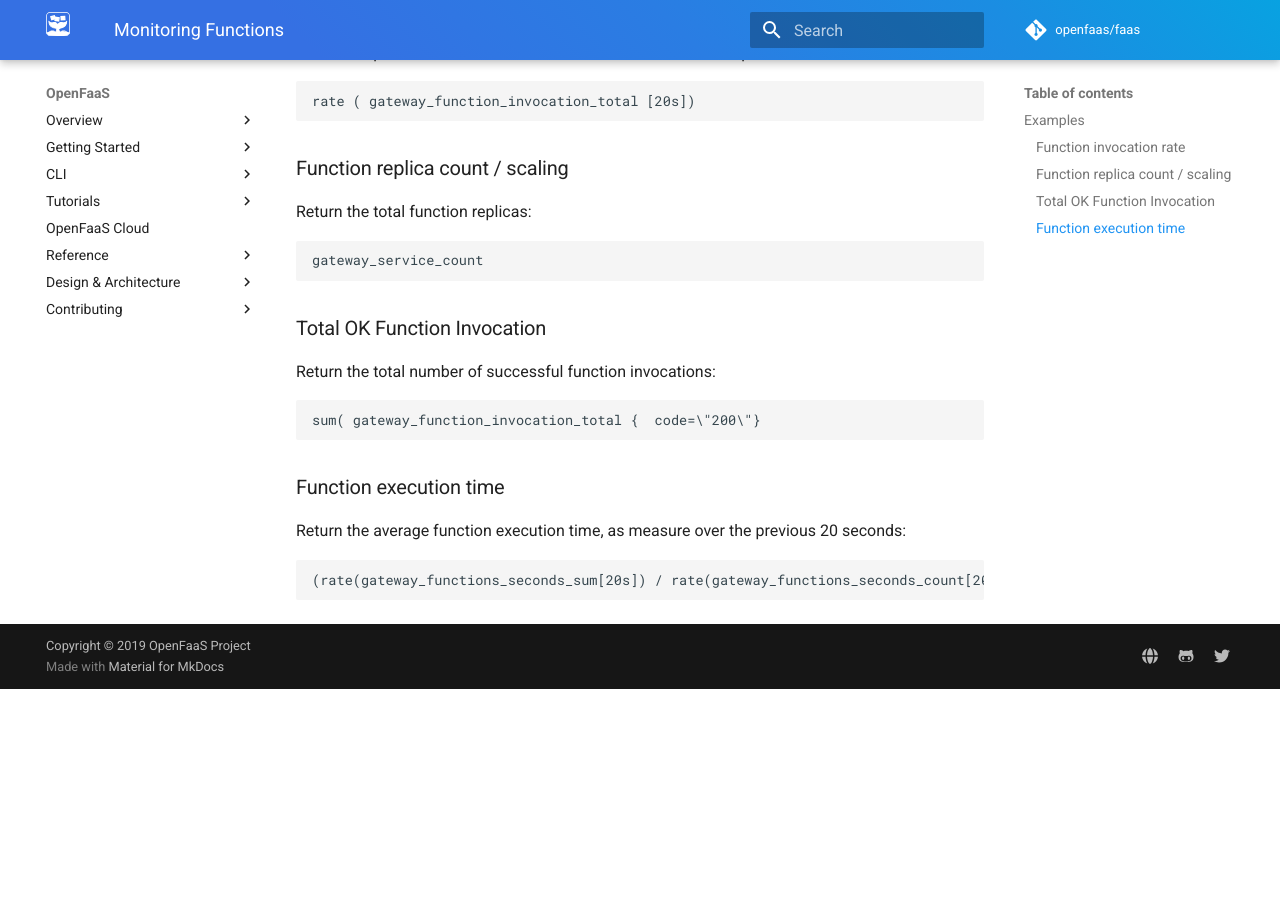
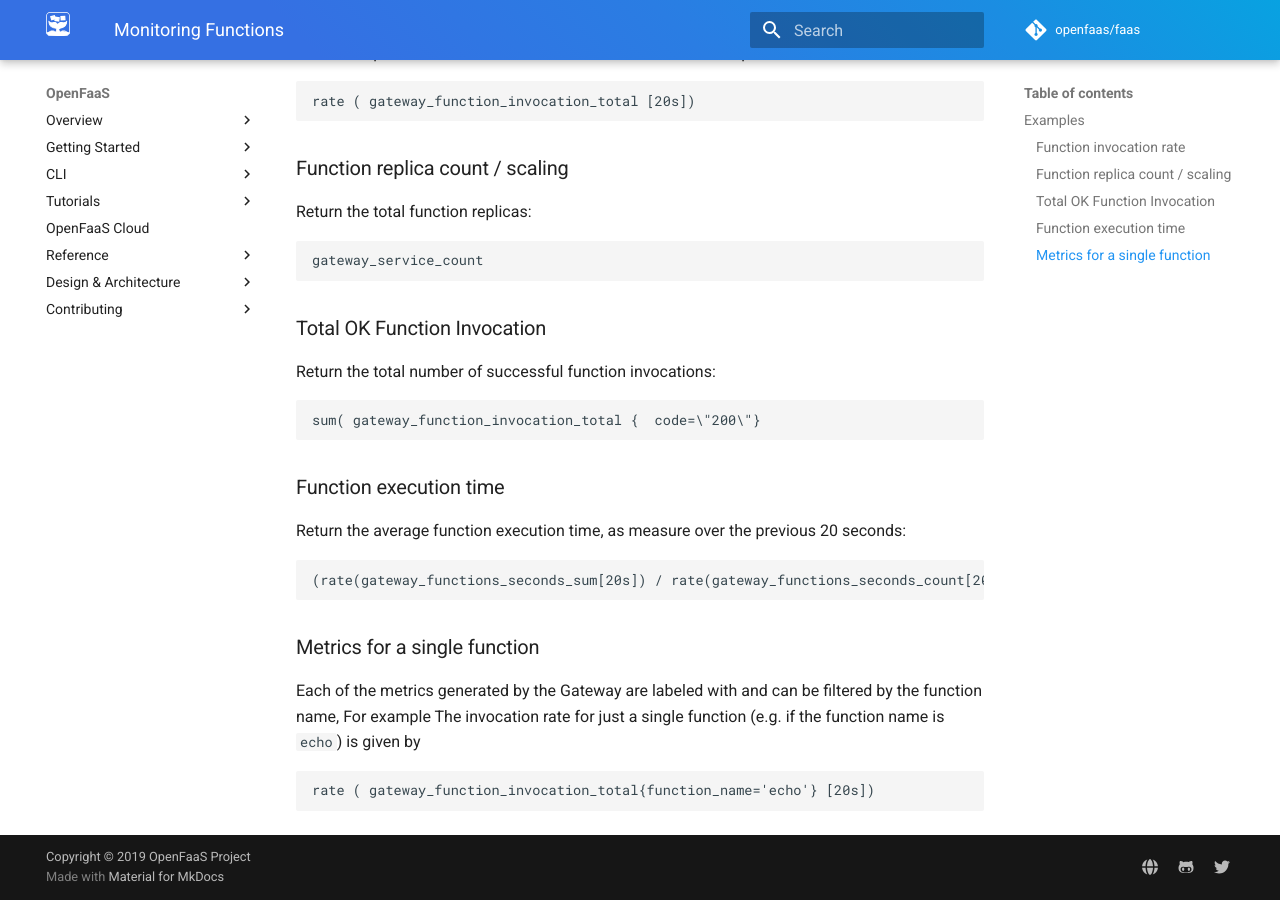
Before and after one commit to openfaas/docs, an MkDocs documentation site: the page built from docs/reference/metrics.md, in a window 1280 px wide and 900 px high, scrolled down 730 px. Built offline with MkDocs 1.6.1 and Material for MkDocs 9.7.7, drawn with Linux system fonts in a browser that asks for light colours; comment, search, counter and statistics services are not loaded; before the commit the page ends 1419 px from its top, so only the background shows below that.

Commit message:
Add metrics example filtering on a single function
Signed-off-by: Lucas Roesler <roesler.lucas@gmail.com>

````diff
--- a/docs/reference/metrics.md
+++ b/docs/reference/metrics.md
@@ -44,5 +44,13 @@ Return the average function execution time, as measure over the previous 20 seco
 (rate(gateway_functions_seconds_sum[20s]) / rate(gateway_functions_seconds_count[20s]))
 ```
 
+### Metrics for a single function
+
+Each of the metrics generated by the Gateway are labeled with and can be filtered by the function name,  For example The invocation rate for just a single function (e.g. if the function name is `echo`) is given by
+
+```
+rate ( gateway_function_invocation_total{function_name='echo'} [20s])
+```
+
 [prom-query-basics]: https://prometheus.io/docs/prometheus/latest/querying/basics/
 [prom-query-examples]: https://prometheus.io/docs/prometheus/latest/querying/examples/
````
